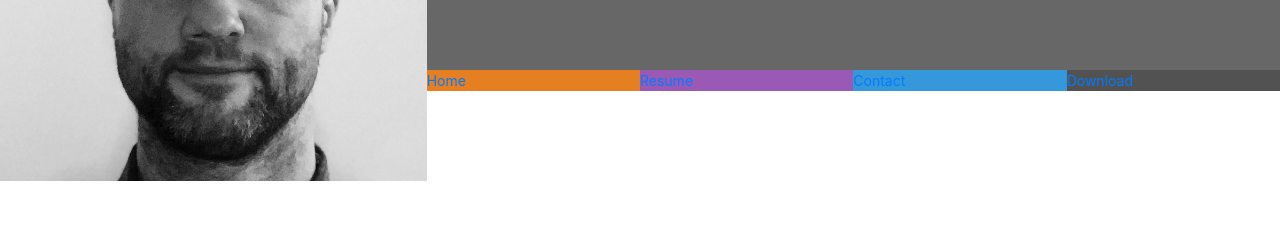
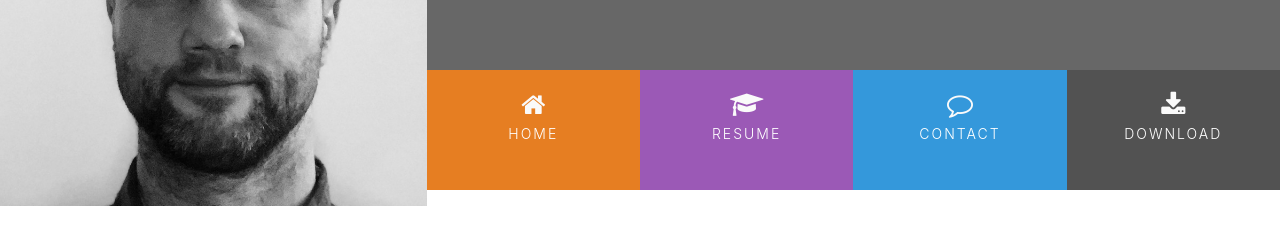
Before and after one commit to azimny86/Resume, a plain HTML site: page index.html in a window 1280 px wide. Shown: the part 179-424 px from the top of the page. Drawn offline with nearby package versions, Linux system fonts and the light colour scheme.

Commit message:
Add styling to menu items

```diff
--- a/assets/css/style.css
+++ b/assets/css/style.css
@@ -71,3 +71,34 @@ header {
     font-size: 14px;
     padding: 0;
 }
+
+.menuitem {
+    height: 120px;
+    text-align: center;
+    padding: 0;
+}
+
+.menuitem a {
+    width: 100%;
+    text-decoration: none;
+    color: #fff;
+    height: 120px;
+}
+
+.menuitem a i {
+    padding-top: 22px;
+    display: block;
+    color: #fafafa;
+    font-size: 26px;
+}
+
+.menuitem span {
+    display: block;
+    width: 100%;
+    padding-top: 5px;
+    text-align: center;
+    text-transform: uppercase;
+    font-size: 14px;
+    font-weight: 300;
+    letter-spacing: 2px;
+}
--- a/index.html
+++ b/index.html
@@ -5,7 +5,7 @@
     <meta http-equiv="X-UA-Compatible" content="IE=edge">
     <meta name="viewport" content="width=device-width, initial-scale=1.0">
     <link rel="stylesheet" href="https://cdn.jsdelivr.net/npm/bootstrap@4.6.2/dist/css/bootstrap.min.css" integrity="sha384-xOolHFLEh07PJGoPkLv1IbcEPTNtaed2xpHsD9ESMhqIYd0nLMwNLD69Npy4HI+N" crossorigin="anonymous">
-    <link rel="stylesheet" href="https://cdn.jsdelivr.net/npm/@fortawesome/fontawesome-free@6.2.1/css/fontawesome.min.css" type="text/css">
+    <link rel="stylesheet" href="https://maxcdn.bootstrapcdn.com/font-awesome/4.7.0/css/font-awesome.min.css" type="text/css" />
     <link rel="stylesheet" href="assets/css/style.css">
     <title>Resume</title>
 </head>
@@ -25,17 +25,17 @@
                 <div class="row no-gutters">
                     <div class="col">
                         <ul id="nav" class="list-inline menucontainer">
-                            <li class="col-6 col-sm-3 ui-manu-color-home list-inline-item" >
-                                <a href="#"><span>Home</span></a>
+                            <li class="col-6 col-sm-3 ui-manu-color-home list-inline-item menuitem" >
+                                <a href="#"><i class="fa fa-home" aria-hidden="true"></i></i><span>Home</span></a>
                             </li>
-                            <li class="col-6 col-sm-3 ui-manu-color-resume list-inline-item" >
-                                <a href="#"><span>Resume</span></a>
+                            <li class="col-6 col-sm-3 ui-manu-color-resume list-inline-item menuitem">
+                                <a href="#"><i class="fa fa-graduation-cap" aria-hidden="true"></i></i><span>Resume</span></a>
                             </li>
-                            <li class="col-6 col-sm-3 ui-manu-color-contact list-inline-item" >
-                                <a href="#"><span>Contact</span></a>
+                            <li class="col-6 col-sm-3 ui-manu-color-contact list-inline-item menuitem">
+                                <a href="#"><i class="fa fa-comment-o" aria-hidden="true"></i></i><span>Contact</span></a>
                             </li>
-                            <li class="col-6 col-sm-3 ui-manu-color-download list-inline-item" >
-                                <a href="#"><span>Download</span></a>
+                            <li class="col-6 col-sm-3 ui-manu-color-download list-inline-item menuitem">
+                                <a href="#"><i class="fa fa-download" aria-hidden="true"></i></i><span>Download</span></a>
                             </li>
                         </ul>
                     </div>
```
